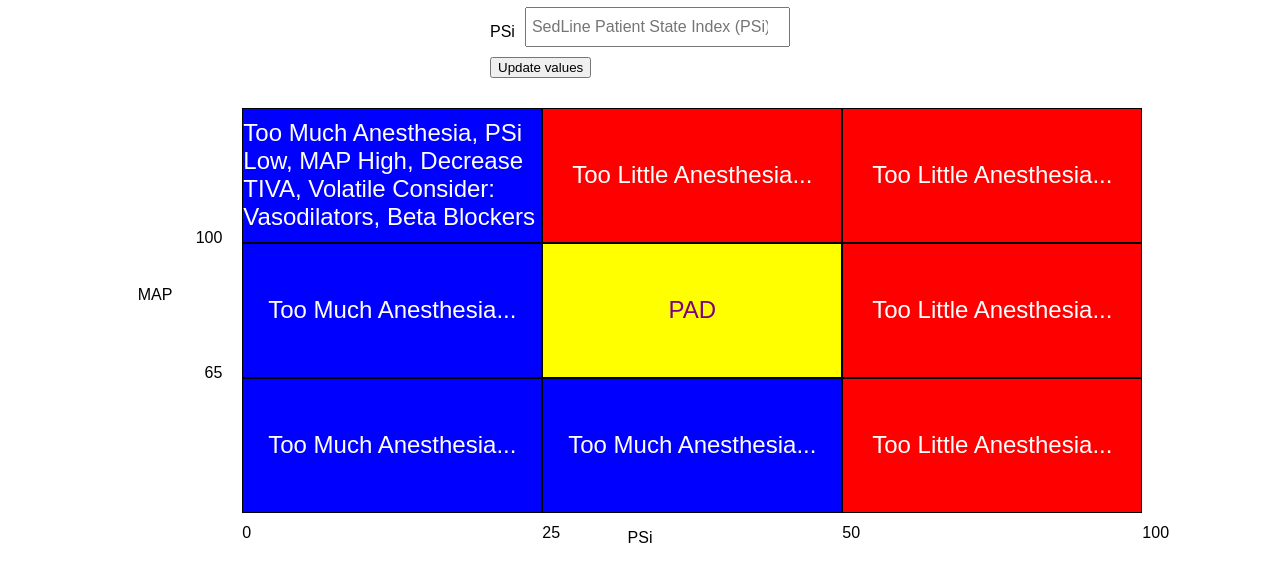
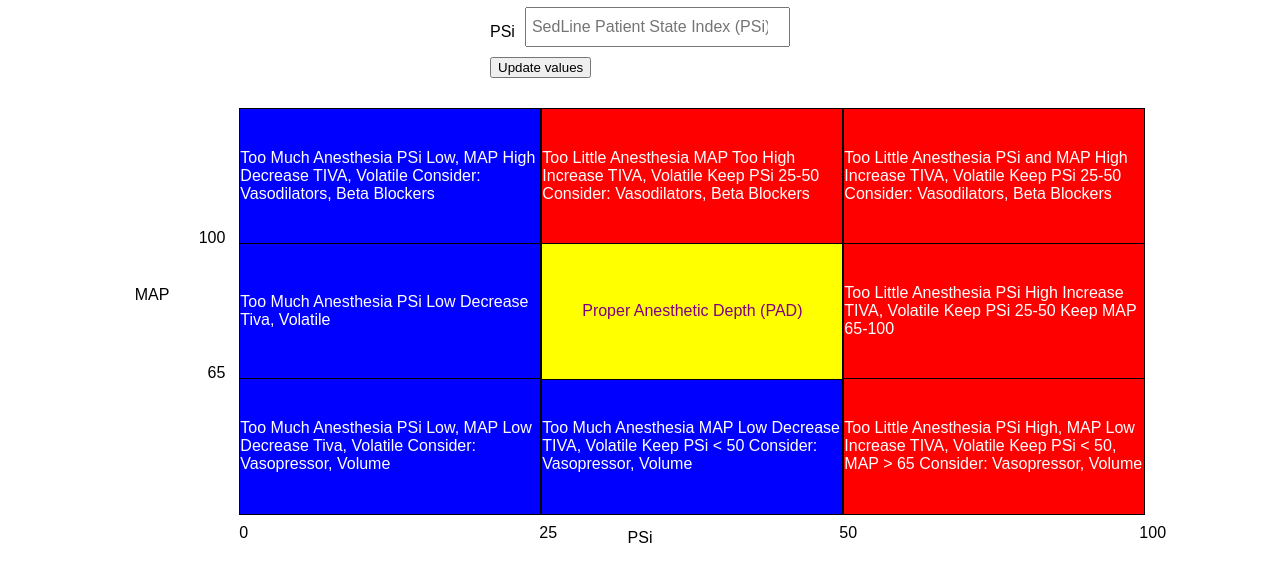
Before and after one commit to awoolfson/anesthetic-depth-monitor, a plain HTML site: page index.html in a window 1280 px wide. Shown: the part 143-724 px from the top of the page. Drawn offline with Linux system fonts and the light colour scheme.

Commit message:
fixed bug

```diff
--- a/index.css
+++ b/index.css
@@ -14,8 +14,8 @@
 
 .grid-container {
     display: grid;
-    grid-template-columns: 300px 300px 300px;
-    grid-template-rows: 135px 135px 135px;
+    grid-template-columns: repeat(3, 1fr); /* Three columns of equal width */
+    grid-template-rows: repeat(3, 135px); /* Three rows each with a height of 135px */
     margin-top: 30px;
 }
 
@@ -23,11 +23,11 @@
     display: flex;
     align-items: center;
     justify-content: center;
-    font-size: 1.5rem;
+    font-size: 1em;
     background-color: lightblue;
     border: 1px solid black;
-    /* width: 400px; */
-    /* height: 150px; */
+    width: 300px;
+    height: 135px;
     color: white;
 }
 
--- a/index.html
+++ b/index.html
@@ -30,31 +30,31 @@
       <div class="chart">
         <div class="grid-container">
           <div id="cell-1" class="cell blue-cell">
-            Too Much Anesthesia, PSi Low, MAP High, Decrease TIVA, Volatile Consider: Vasodilators, Beta Blockers
+            Too Much Anesthesia PSi Low, MAP High Decrease TIVA, Volatile Consider: Vasodilators, Beta Blockers
           </div>
           <div id="cell-2" class="cell red-cell">
-            Too Little Anesthesia...
+            Too Little Anesthesia MAP Too High Increase TIVA, Volatile Keep PSi 25-50 Consider: Vasodilators, Beta Blockers
           </div>
           <div id="cell-3" class="cell red-cell">
-            Too Little Anesthesia...
+            Too Little Anesthesia PSi and MAP High Increase TIVA, Volatile Keep PSi 25-50 Consider: Vasodilators, Beta Blockers
           </div>
           <div id="cell-4" class="cell blue-cell">
-            Too Much Anesthesia...
+            Too Much Anesthesia PSi Low Decrease Tiva, Volatile
           </div>
           <div id="cell-5" class="cell yellow-cell">
-            PAD
+            Proper Anesthetic Depth (PAD)
           </div>
           <div id="cell-6" class="cell red-cell">
-            Too Little Anesthesia...
+            Too Little Anesthesia PSi High Increase TIVA, Volatile Keep PSi 25-50 Keep MAP 65-100
           </div>
           <div id="cell-7" class="cell blue-cell">
-            Too Much Anesthesia...
+            Too Much Anesthesia PSi Low, MAP Low Decrease Tiva, Volatile Consider: Vasopressor, Volume
           </div>
           <div id="cell-8" class="cell blue-cell">
-            Too Much Anesthesia...
+            Too Much Anesthesia MAP Low Decrease TIVA, Volatile Keep PSi &lt; 50 Consider: Vasopressor, Volume
           </div>
           <div id="cell-9" class="cell red-cell">
-            Too Little Anesthesia...
+            Too Little Anesthesia PSi High, MAP Low Increase TIVA, Volatile Keep PSi &lt; 50, MAP &gt; 65 Consider: Vasopressor, Volume
           </div>
         </div>
         <p class="y-marker marker" id="y-100">100</p>
```
